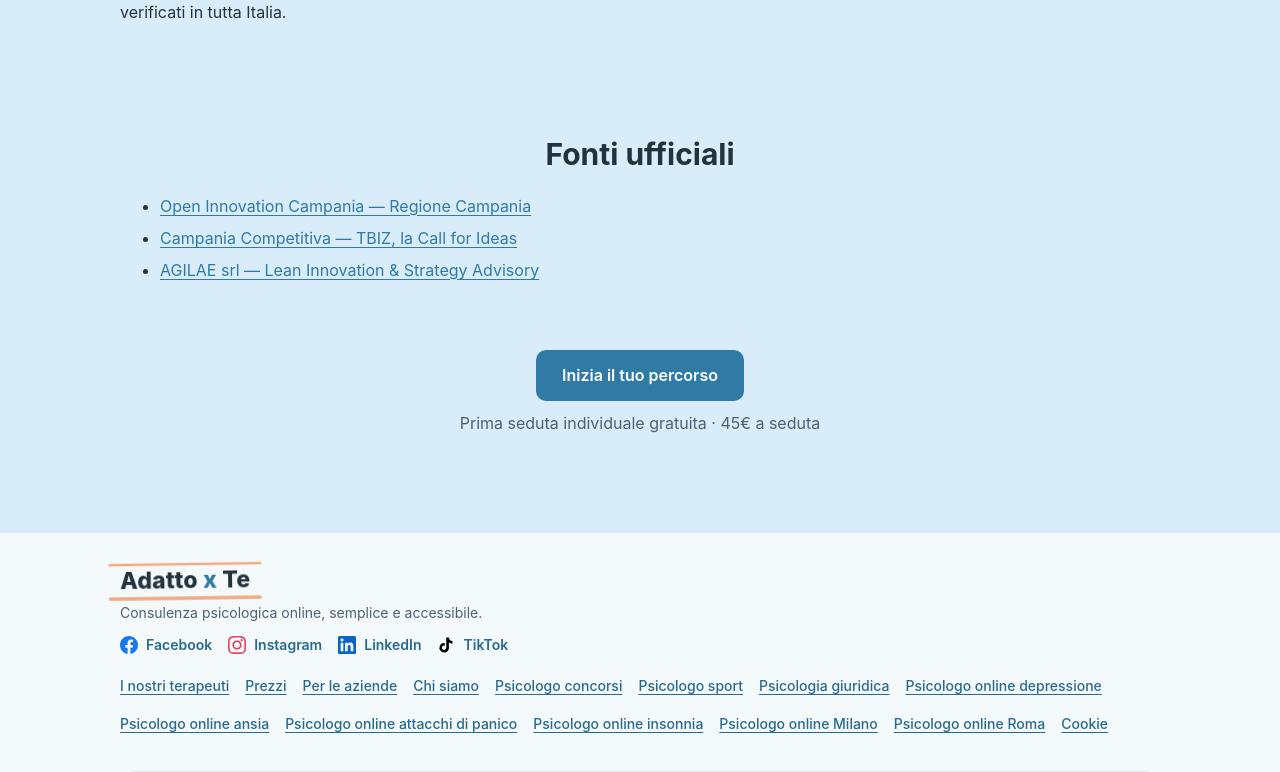
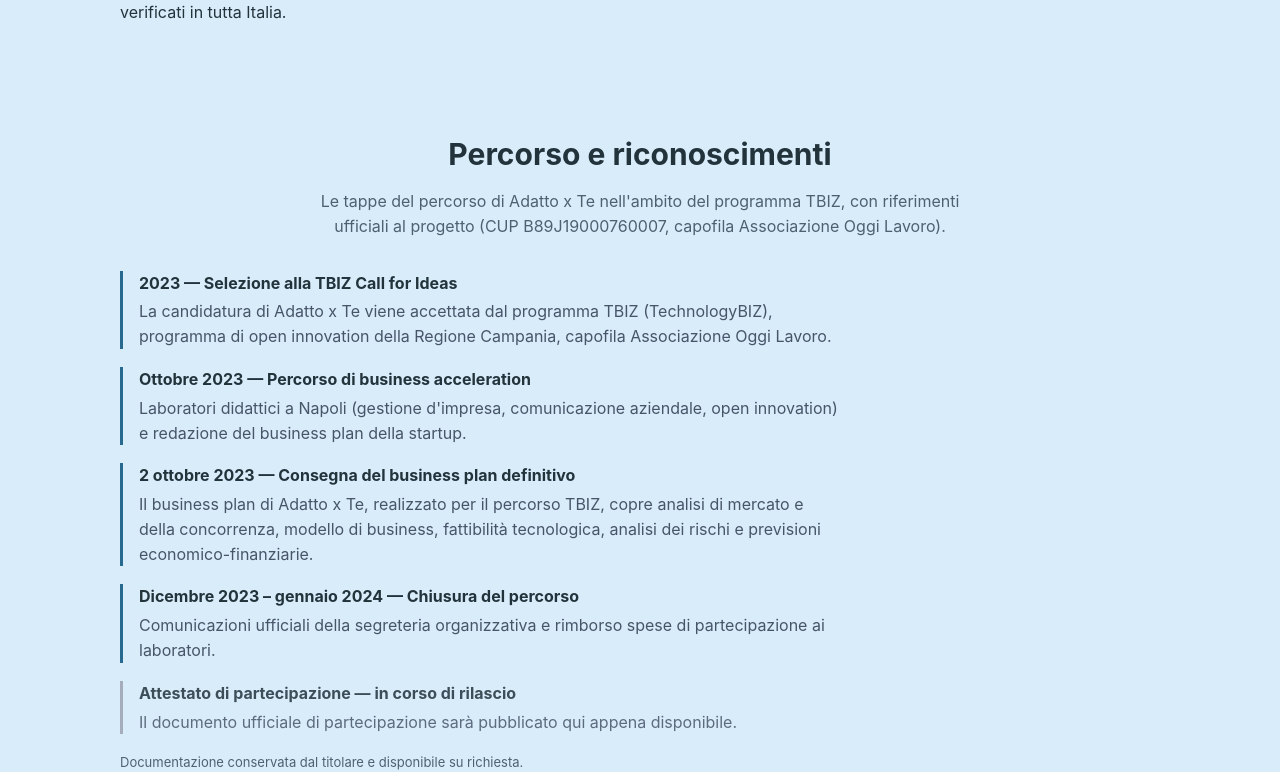
Before and after one commit to antonio-durso/adattoxte, a React (Vite) app in the folder frontend/: page /tibiz in a window 1280 px wide. Shown: the part 1200-1972 px from the top of the page. Built offline with nearby package versions, Linux system fonts and the light colour scheme; no server answers.

Commit message:
TBIZ: logo footer animato (floating CSS) + sezione 'Percorso e riconoscimenti' su /tibiz (cronologia privacy-safe)

```diff
--- a/frontend/src/components/Footer.jsx
+++ b/frontend/src/components/Footer.jsx
@@ -156,10 +156,12 @@ export default function Footer() {
             <img
               src="/images/tbiz-logo.png"
               alt="TBIZ – Research & Ideas for Business (TechnologyBIZ)"
+              className="tbiz-logo"
               style={{ height: 120, width: 'auto', display: 'block' }}
               loading="lazy"
             />
           </Link>
+          <span className="tbiz-hint">Scopri il programma ↓</span>
           <p style={{ margin: 0, fontSize: 12.5, lineHeight: 1.55, color: '#334155' }}>{t('footer.tbizText')}</p>
         </div>
       </div>
--- a/frontend/src/pages/Tibiz.jsx
+++ b/frontend/src/pages/Tibiz.jsx
@@ -83,6 +83,56 @@ export default function Tibiz() {
 
       <section className="container section">
         <Reveal>
+          <h2>Percorso e riconoscimenti</h2>
+          <p className="section-sub" style={{ maxWidth: 680 }}>
+            Le tappe del percorso di Adatto x Te nell'ambito del programma TBIZ, con riferimenti
+            ufficiali al progetto (CUP B89J19000760007, capofila Associazione Oggi Lavoro).
+          </p>
+          <div style={{ display: 'flex', flexDirection: 'column', gap: 18, maxWidth: 720 }}>
+            <div style={{ borderLeft: '3px solid #286a8f', paddingLeft: 16 }}>
+              <strong>2023 — Selezione alla TBIZ Call for Ideas</strong>
+              <p style={{ margin: '4px 0 0', color: 'var(--text-secondary, #475569)' }}>
+                La candidatura di Adatto x Te viene accettata dal programma TBIZ (TechnologyBIZ),
+                programma di open innovation della Regione Campania, capofila Associazione Oggi Lavoro.
+              </p>
+            </div>
+            <div style={{ borderLeft: '3px solid #286a8f', paddingLeft: 16 }}>
+              <strong>Ottobre 2023 — Percorso di business acceleration</strong>
+              <p style={{ margin: '4px 0 0', color: 'var(--text-secondary, #475569)' }}>
+                Laboratori didattici a Napoli (gestione d'impresa, comunicazione aziendale, open
+                innovation) e redazione del business plan della startup.
+              </p>
+            </div>
+            <div style={{ borderLeft: '3px solid #286a8f', paddingLeft: 16 }}>
+              <strong>2 ottobre 2023 — Consegna del business plan definitivo</strong>
+              <p style={{ margin: '4px 0 0', color: 'var(--text-secondary, #475569)' }}>
+                Il business plan di Adatto x Te, realizzato per il percorso TBIZ, copre analisi di
+                mercato e della concorrenza, modello di business, fattibilità tecnologica, analisi
+                dei rischi e previsioni economico-finanziarie.
+              </p>
+            </div>
+            <div style={{ borderLeft: '3px solid #286a8f', paddingLeft: 16 }}>
+              <strong>Dicembre 2023 – gennaio 2024 — Chiusura del percorso</strong>
+              <p style={{ margin: '4px 0 0', color: 'var(--text-secondary, #475569)' }}>
+                Comunicazioni ufficiali della segreteria organizzativa e rimborso spese di
+                partecipazione ai laboratori.
+              </p>
+            </div>
+            <div style={{ borderLeft: '3px solid #9ca3af', paddingLeft: 16, opacity: 0.85 }}>
+              <strong>Attestato di partecipazione — in corso di rilascio</strong>
+              <p style={{ margin: '4px 0 0', color: 'var(--text-secondary, #475569)' }}>
+                Il documento ufficiale di partecipazione sarà pubblicato qui appena disponibile.
+              </p>
+            </div>
+          </div>
+          <p className="muted small" style={{ marginTop: 18 }}>
+            Documentazione conservata dal titolare e disponibile su richiesta.
+          </p>
+        </Reveal>
+      </section>
+
+      <section className="container section">
+        <Reveal>
           <h2>Fonti ufficiali</h2>
           <ul style={{ lineHeight: 2 }}>
             <li>
--- a/frontend/src/styles.css
+++ b/frontend/src/styles.css
@@ -868,3 +868,22 @@ body::before {
   70%  { opacity: 0.45; transform: scale(1.0); }
   100% { opacity: 0; transform: scale(1.08); }
 }
+
+/* Logo TBIZ nel footer: fluttuazione continua per segnalare che è cliccabile (puro CSS,
+   funziona anche sulle pagine statiche prerenderizzate dove React non si idrata) */
+.tbiz-logo {
+  animation: tbiz-float 1.8s ease-in-out infinite;
+  will-change: transform;
+}
+@keyframes tbiz-float {
+  0%, 100% { transform: translateY(0); }
+  50%      { transform: translateY(-7px); }
+}
+.tbiz-hint {
+  font-size: 11.5px;
+  font-weight: 600;
+  color: #286a8f;
+}
+@media (prefers-reduced-motion: reduce) {
+  .tbiz-logo { animation: none; }
+}
```
